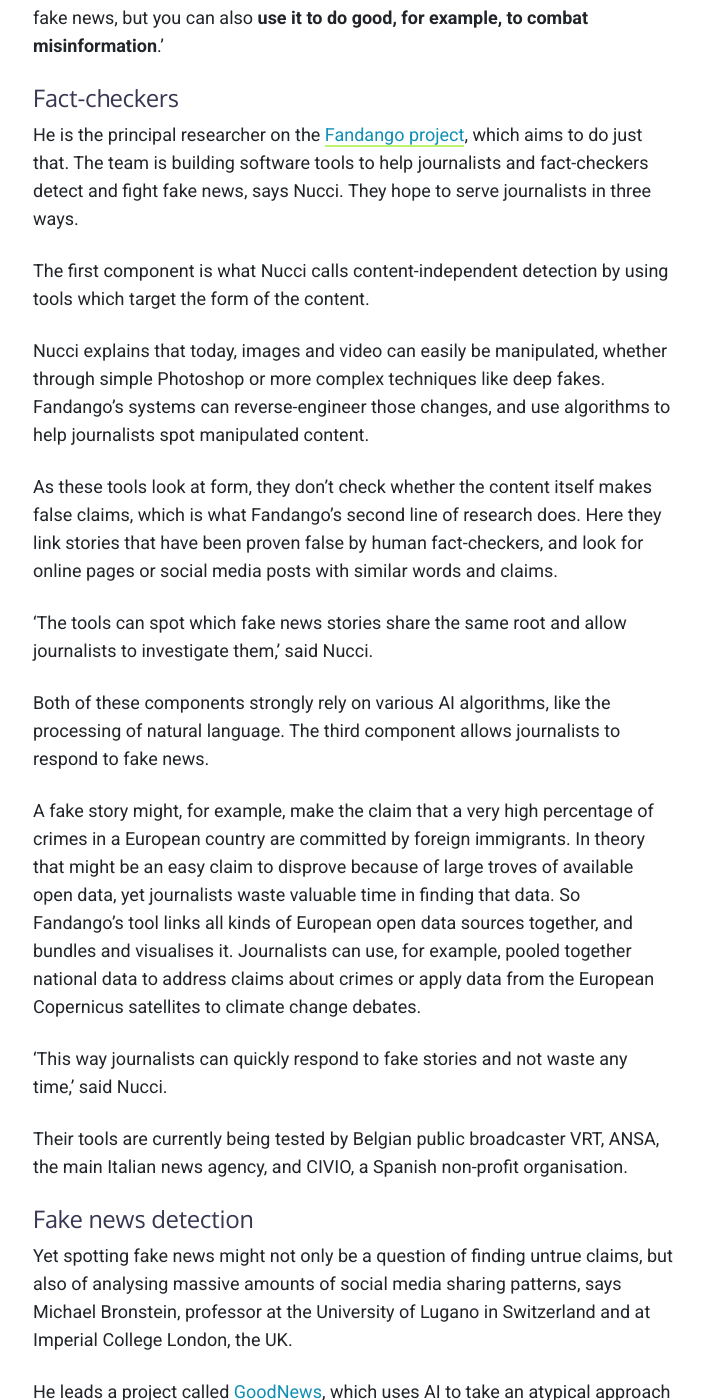
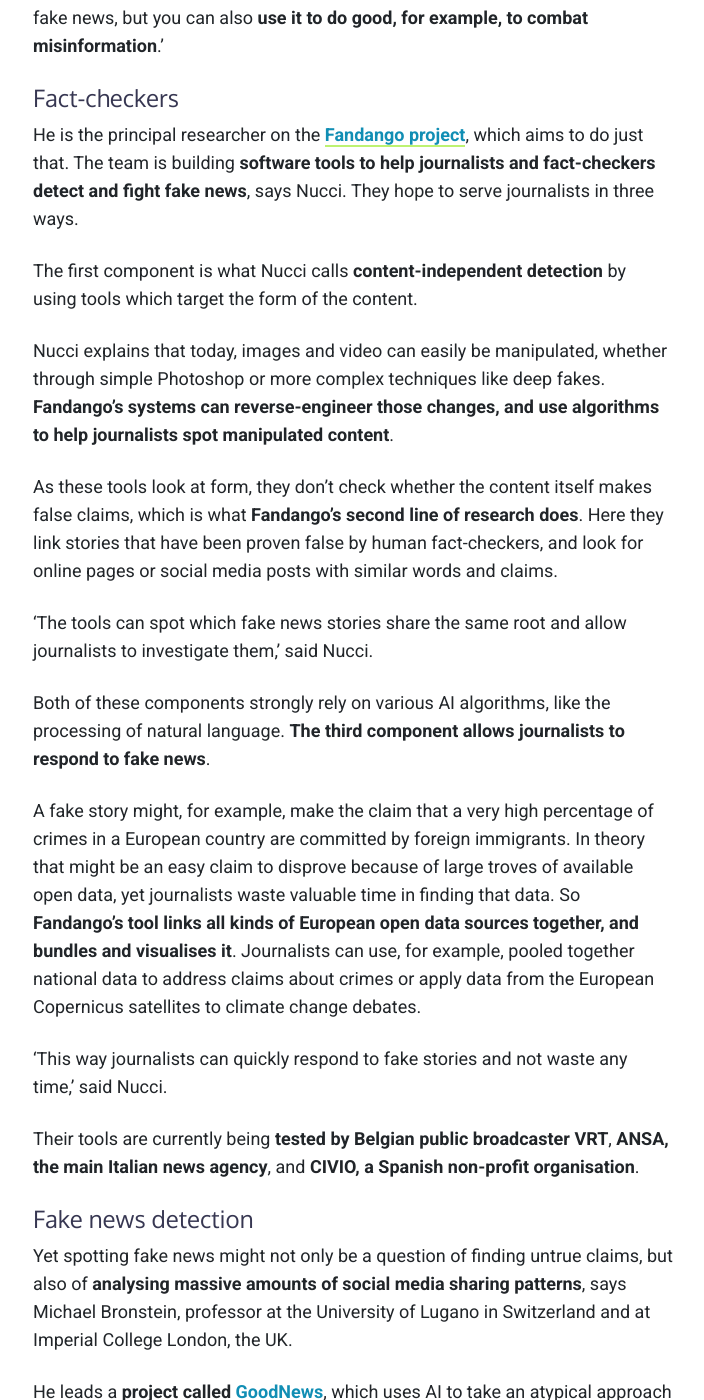
Before and after one commit to fandangOrg/fandango-web, a Jekyll site: the page built from _posts/2019-04-16-can-artificial-intelligence-help-end-fake-news.markdown, in a window 1280 px wide and 1400 px high, scrolled down 1577 px. Shown: the whole window, without its empty margins (287-991 px from the left). Built offline with Jekyll 4.4.1, drawn with Linux system fonts in a browser that asks for light colours; comment, search, counter and statistics services are not loaded; some of the changed text lies outside the part shown.

```diff
--- a/_posts/2019-04-16-can-artificial-intelligence-help-end-fake-news.markdown
+++ b/_posts/2019-04-16-can-artificial-intelligence-help-end-fake-news.markdown
@@ -20,47 +20,47 @@ These technologies could launch a new era of fake news and online misinformation
 
 #### Fact-checkers
 
-He is the principal researcher on the [Fandango project](https://cordis.europa.eu/project/rcn/213549/factsheet/en), which aims to do just that. The team is building software tools to help journalists and fact-checkers detect and fight fake news, says Nucci. They hope to serve journalists in three ways.
+He is the principal researcher on the **[Fandango project](https://cordis.europa.eu/project/rcn/213549/factsheet/en)**, which aims to do just that. The team is building **software tools to help journalists and fact-checkers detect and fight fake news**, says Nucci. They hope to serve journalists in three ways.
 
-The first component is what Nucci calls content-independent detection by using tools which target the form of the content.
+The first component is what Nucci calls **content-independent detection** by using tools which target the form of the content.
 
-Nucci explains that today, images and video can easily be manipulated, whether through simple Photoshop or more complex techniques like deep fakes. Fandango’s systems can reverse-engineer those changes, and use algorithms to help journalists spot manipulated content.
+Nucci explains that today, images and video can easily be manipulated, whether through simple Photoshop or more complex techniques like deep fakes. **Fandango’s systems can reverse-engineer those changes, and use algorithms to help journalists spot manipulated content**.
 
-As these tools look at form, they don’t check whether the content itself makes false claims, which is what Fandango’s second line of research does. Here they link stories that have been proven false by human fact-checkers, and look for online pages or social media posts with similar words and claims.
+As these tools look at form, they don’t check whether the content itself makes false claims, which is what **Fandango’s second line of research does**. Here they link stories that have been proven false by human fact-checkers, and look for online pages or social media posts with similar words and claims.
 
 ‘The tools can spot which fake news stories share the same root and allow journalists to investigate them,’ said Nucci.
 
-Both of these components strongly rely on various AI algorithms, like the processing of natural language. The third component allows journalists to respond to fake news.
+Both of these components strongly rely on various AI algorithms, like the processing of natural language. **The third component allows journalists to respond to fake news**.
 
-A fake story might, for example, make the claim that a very high percentage of crimes in a European country are committed by foreign immigrants. In theory that might be an easy claim to disprove because of large troves of available open data, yet journalists waste valuable time in finding that data. So Fandango’s tool links all kinds of European open data sources together, and bundles and visualises it. Journalists can use, for example, pooled together national data to address claims about crimes or apply data from the European Copernicus satellites to climate change debates.
+A fake story might, for example, make the claim that a very high percentage of crimes in a European country are committed by foreign immigrants. In theory that might be an easy claim to disprove because of large troves of available open data, yet journalists waste valuable time in finding that data. So **Fandango’s tool links all kinds of European open data sources together, and bundles and visualises it**. Journalists can use, for example, pooled together national data to address claims about crimes or apply data from the European Copernicus satellites to climate change debates.
 
 ‘This way journalists can quickly respond to fake stories and not waste any time,’ said Nucci.
 
-Their tools are currently being tested by Belgian public broadcaster VRT, ANSA, the main Italian news agency, and CIVIO, a Spanish non-profit organisation.
+Their tools are currently being **tested by Belgian public broadcaster VRT**, **ANSA, the main Italian news agency**, and **CIVIO, a Spanish non-profit organisation**.
 
 #### Fake news detection
 
-Yet spotting fake news might not only be a question of finding untrue claims, but also of analysing massive amounts of social media sharing patterns, says Michael Bronstein, professor at the University of Lugano in Switzerland and at Imperial College London, the UK.
+Yet spotting fake news might not only be a question of finding untrue claims, but also of **analysing massive amounts of social media sharing patterns**, says Michael Bronstein, professor at the University of Lugano in Switzerland and at Imperial College London, the UK.
 
-He leads a project called [GoodNews](https://cordis.europa.eu/project/rcn/218443/factsheet/en), which uses AI to take an atypical approach to fake news detection.
+He leads a **project called [GoodNews](https://cordis.europa.eu/project/rcn/218443/factsheet/en)**, which uses AI to take an atypical approach to fake news detection.
 
 ‘Most existing approaches look at the content,’ said Prof. Bronstein. ‘They analyse semantic features that are characteristic of fake news. Which works to a certain degree, but runs into all kinds of problems.
 
 ‘There are, for example, language barriers, platforms like WhatsApp don’t give you access to the content because it’s encrypted and in many cases fake news might be an image, which is harder to analyse using techniques like natural language processing.’
 
-So Prof. Bronstein and his team turned this model on its head, looking instead at how fake news spreads.
+So Prof. Bronstein and his team turned this model on its head, looking instead at **how fake news spreads**.
 
-Essentially, previous studies show that fake news stories are shared online in different ways from real news stories, says Prof. Bronstein. Fake news might have far more shares than likes on Facebook, while regular posts tend to have more likes than they have shares. By spotting patterns like these, GoodNews attaches a credibility score to a news item.
+Essentially, previous studies show that fake news stories are **shared online in different ways from real news stories**, says Prof. Bronstein. Fake news might have far more shares than likes on Facebook, while regular posts tend to have more likes than they have shares. By spotting patterns like these, **GoodNews attaches a credibility score to a news item**.
 
-The team has built their first prototype, which uses graph-based machine-learning, an AI-technique in which Prof. Bronstein is an expert. The prototype is trained on data from Twitter where the researchers trace stories fact-checked by journalists and shown to be false. Journalists in this way train the AI-algorithm by showing it which stories are fake, and which are not.
+The team has built their first prototype, which uses graph-based machine-learning, an AI-technique in which Prof. Bronstein is an expert. The **prototype is trained on data from Twitter** where the researchers trace stories fact-checked by journalists and shown to be false. Journalists in this way train the AI-algorithm by showing it which stories are fake, and which are not.
 
-The GoodNews team hopes to monetise this service through a start-up called [Fabula AI](https://www.fabula.ai), based in London. While they hope to roll out the product at the end of the year, they envisage having customers such as large media companies like Facebook and Twitter, but also individual users.
+The GoodNews team hopes to **monetise this service through a start-up called [Fabula AI](https://www.fabula.ai)**, based in London. While they hope to roll out the product at the end of the year, they envisage having customers such as large media companies like Facebook and Twitter, but also individual users.
 
 ‘Our bigger vision is that we want to become a credibility rating house for news, in the same way that certain companies rate a person's consumer credit score,’ said Prof. Bronstein.
 
 #### Solve
 
-Of course that leaves a bigger question - can technology really solve fake news? Both researchers are sceptical, but convinced technology can help. Nucci emphasises that the concept of fake news is contested, and that stories are often not entirely true, but also not entirely false.
+Of course that leaves a bigger question - **can technology really solve fake news?** Both researchers are sceptical, but convinced technology can help. Nucci emphasises that the concept of fake news is contested, and that stories are often not entirely true, but also not entirely false.
 
 ‘Fake news is not a mathematical question of algorithms and data,’ he said. ‘But a very philosophical question of how we deal with the truth. Nevertheless our technology can help improve transparency around fake claims and misinformation.’
 
```
